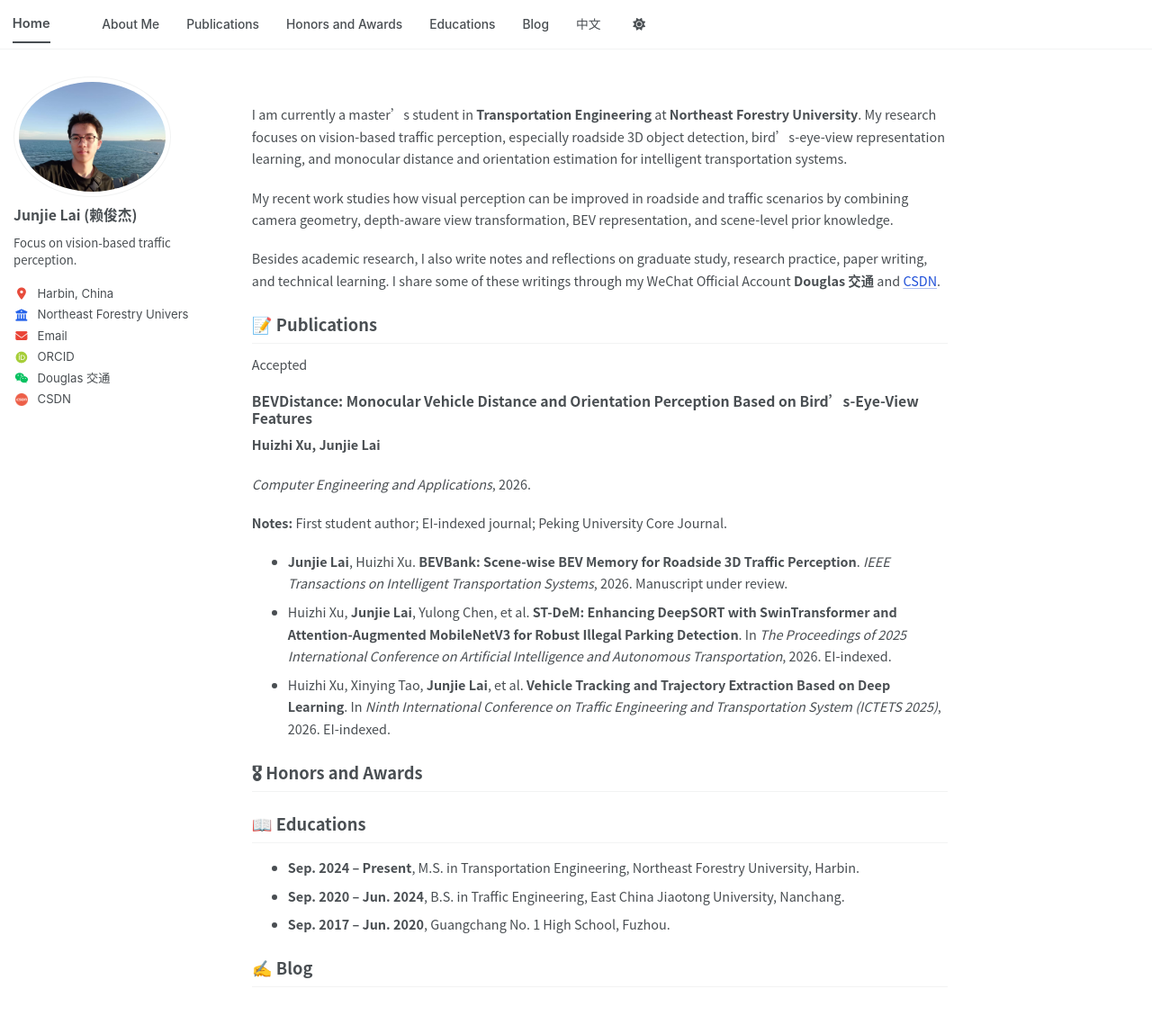
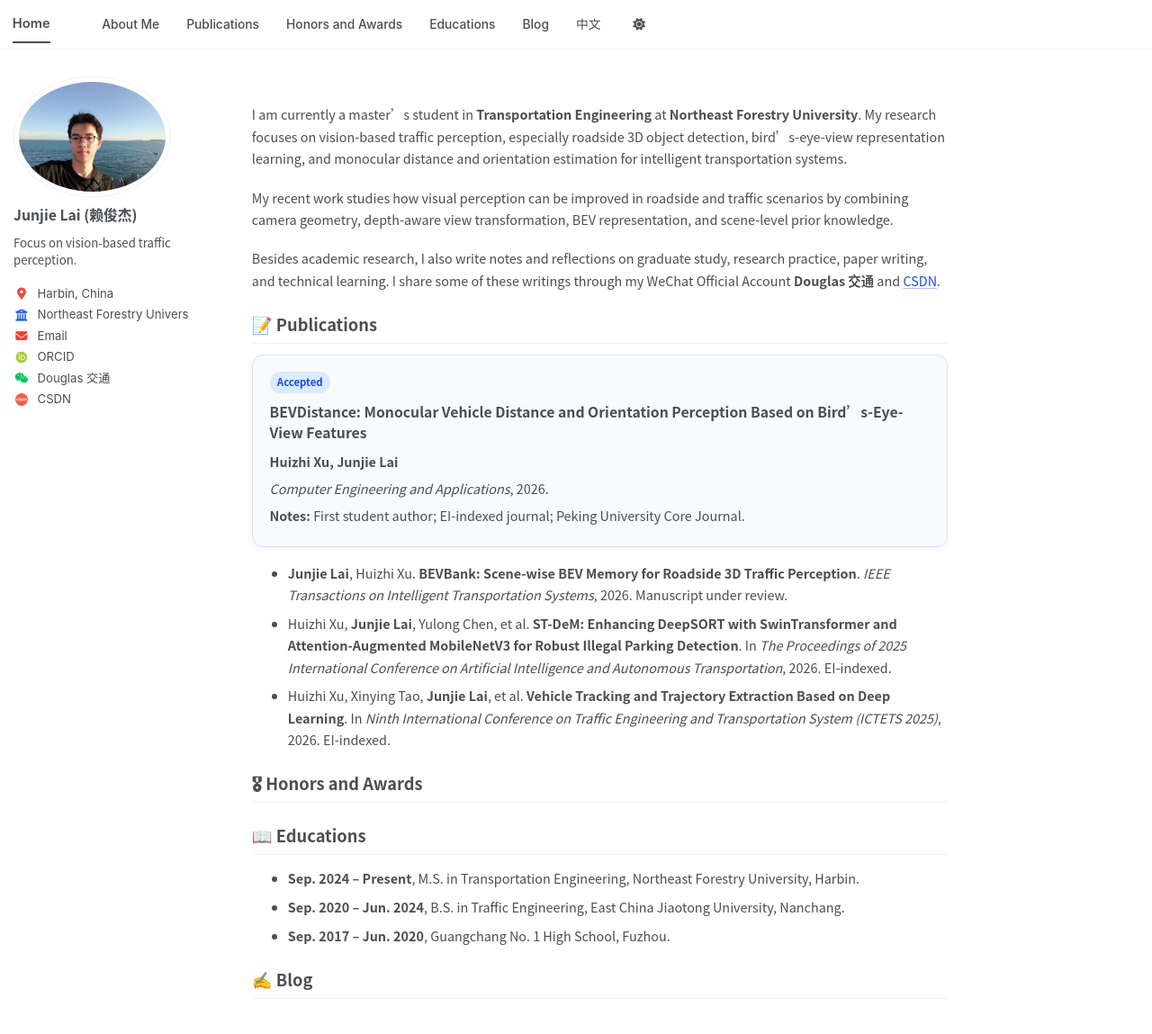
Before and after one commit to Douglassssss/Douglassssss.github.io, a Jekyll site: the page built from _pages/about.md, in a window 1280 px wide and 1189 px high. Shown: the top 1149 px of the window at 90% size. Built offline with Jekyll 4.4.1, drawn with Linux system fonts in a browser that asks for light colours; some web fonts are replaced; a script bundle is joined from its source files by our own code; library files that are not in the unit come from our copies.

Commit message:
Polish homepage style

```diff
--- a/_sass/_custom.scss
+++ b/_sass/_custom.scss
@@ -470,3 +470,40 @@ body {
   text-decoration: underline !important;
   text-underline-offset: 2px !important;
 }
+
+/* =========================================================
+   Publications
+   ========================================================= */
+
+.pub-card {
+  position: relative;
+  padding: 1.1rem 1.25rem;
+  margin: 0.8rem 0 1.1rem 0;
+  border: 1px solid #dbe5ef;
+  border-radius: 12px;
+  background: #f8fafc;
+  box-shadow: 0 2px 10px rgba(15, 23, 42, 0.04);
+}
+
+.pub-card h3 {
+  margin-top: 0.2rem !important;
+  margin-bottom: 0.55rem !important;
+  font-size: 1.05rem !important;
+  line-height: 1.45 !important;
+}
+
+.pub-card p {
+  margin-bottom: 0.45rem !important;
+  line-height: 1.6 !important;
+}
+
+.pub-badge {
+  display: inline-block;
+  padding: 0.18rem 0.55rem;
+  margin-bottom: 0.45rem;
+  border-radius: 999px;
+  background: #dbeafe;
+  color: #1d4ed8;
+  font-size: 0.76rem;
+  font-weight: 600;
+}
```
